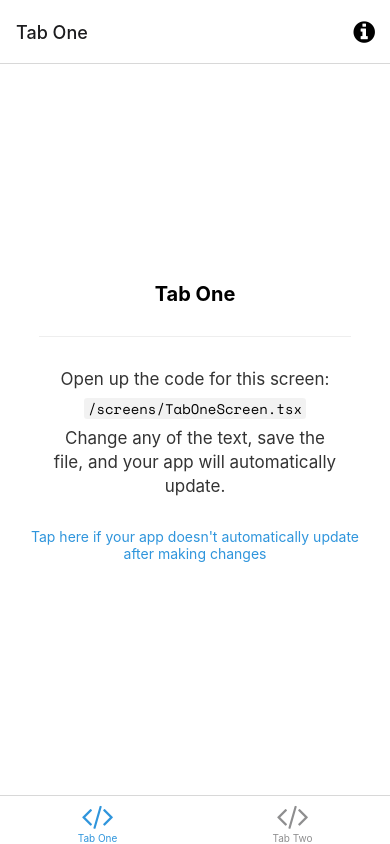
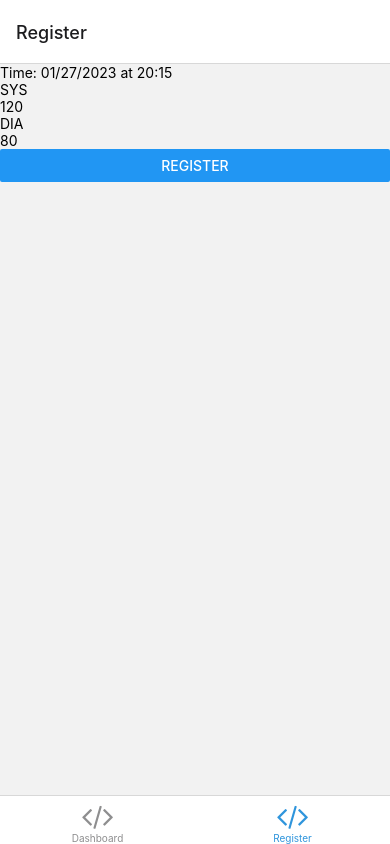
Before and after one commit to soyjherom/pressure-app, a React Native app: screen /Registry in a window 390 px wide. Built offline with nearby package versions, Linux system fonts and the light colour scheme; what expo-linking would draw is missing.

Commit message:
[MODIFY] Navigation and Registry

```diff
--- a/components/Registry.tsx
+++ b/components/Registry.tsx
@@ -3,11 +3,12 @@ import { View, Text, TextInput, Button } from 'react-native'
 export const Registry = () => {
   const [today, setToday] = useState<string>('00/00/0000')
   const [time, setTime] = useState<string>('00:00')
+  const [pressure] = useState<{sys:string, dia:string}>({sys:'120', dia:'80'})
 
   useEffect(()=>{
     const now = new Date();
     const day: string = String(now.getDate()).padStart(2, '0')
-    const month: string = String(now.getMonth()).padStart(2, '0')
+    const month: string = String(now.getMonth() + 1).padStart(2, '0')
     const year: string = String(now.getFullYear())
     const hour: string = String(now.getHours())
     const minutes: string = String(now.getMinutes())
@@ -20,9 +21,9 @@ export const Registry = () => {
       <View>
         <Text>Time: {today} at {time} </Text>
         <Text>SYS</Text>
-        <TextInput placeholder="SYS"></TextInput>
+        <TextInput placeholder="SYS" value={pressure.sys}></TextInput>
         <Text>DIA</Text>
-        <TextInput placeholder="DIA"></TextInput>
+        <TextInput placeholder="DIA" value={pressure.dia}></TextInput>
       </View>
       <Button title="Register"></Button>
     </>
--- a/navigation/LinkingConfiguration.ts
+++ b/navigation/LinkingConfiguration.ts
@@ -15,12 +15,12 @@ const linking: LinkingOptions<RootStackParamList> = {
     screens: {
       Root: {
         screens: {
-          TabOne: {
+          Dashboard: {
             screens: {
               TabOneScreen: 'one',
             },
           },
-          TabTwo: {
+          Registry: {
             screens: {
               TabTwoScreen: 'two',
             },
--- a/navigation/index.tsx
+++ b/navigation/index.tsx
@@ -77,28 +77,28 @@ function BottomTabNavigator() {
     </Pressable>
   ),[])
 
-  const handleOptions = useCallback(({ navigation }: RootTabScreenProps<'TabOne'>) => ({
-    title: 'Tab One',
+  const handleOptions = useCallback(({ navigation }: RootTabScreenProps<'Dashboard'>) => ({
+    title: 'Dashboard',
     tabBarIcon: handleTabBarIcon,
     headerRight: handleHeader,
   }),[])
 
   return (
     <BottomTab.Navigator
-      initialRouteName="TabOne"
+      initialRouteName="Dashboard"
       screenOptions={{
         tabBarActiveTintColor: Colors[colorScheme].tint,
       }}>
       <BottomTab.Screen
-        name="TabOne"
+        name="Dashboard"
         component={TabOneScreen}
         options={handleOptions}
       />
       <BottomTab.Screen
-        name="TabTwo"
+        name="Registry"
         component={TabTwoScreen}
         options={{
-          title: 'Tab Two',
+          title: 'Register',
           tabBarIcon: handleTabBarIcon,
         }}
       />
--- a/screens/TabOneScreen.tsx
+++ b/screens/TabOneScreen.tsx
@@ -4,10 +4,10 @@ import EditScreenInfo from '../components/EditScreenInfo';
 import { Text, View } from '../components/Themed';
 import { RootTabScreenProps } from '../types';
 
-export default function TabOneScreen({ navigation }: RootTabScreenProps<'TabOne'>) {
+export default function TabOneScreen({ navigation }: RootTabScreenProps<'Dashboard'>) {
   return (
     <View style={styles.container}>
-      <Text style={styles.title}>Tab One</Text>
+      <Text style={styles.title}>Dashboard</Text>
       <View style={styles.separator} lightColor="#eee" darkColor="rgba(255,255,255,0.1)" />
       <EditScreenInfo path="/screens/TabOneScreen.tsx" />
     </View>
--- a/screens/TabTwoScreen.tsx
+++ b/screens/TabTwoScreen.tsx
@@ -1,15 +1,10 @@
 import { StyleSheet } from 'react-native';
 
-import EditScreenInfo from '../components/EditScreenInfo';
-import { Text, View } from '../components/Themed';
+import { Registry } from '../components/Registry'
 
 export default function TabTwoScreen() {
   return (
-    <View style={styles.container}>
-      <Text style={styles.title}>Tab Two</Text>
-      <View style={styles.separator} lightColor="#eee" darkColor="rgba(255,255,255,0.1)" />
-      <EditScreenInfo path="/screens/TabTwoScreen.tsx" />
-    </View>
+    <Registry/>
   );
 }
 
--- a/types.tsx
+++ b/types.tsx
@@ -25,8 +25,8 @@ export type RootStackScreenProps<Screen extends keyof RootStackParamList> = Nati
 >;
 
 export type RootTabParamList = {
-  TabOne: undefined;
-  TabTwo: undefined;
+  Dashboard: undefined;
+  Registry: undefined;
 };
 
 export type RootTabScreenProps<Screen extends keyof RootTabParamList> = CompositeScreenProps<
```
